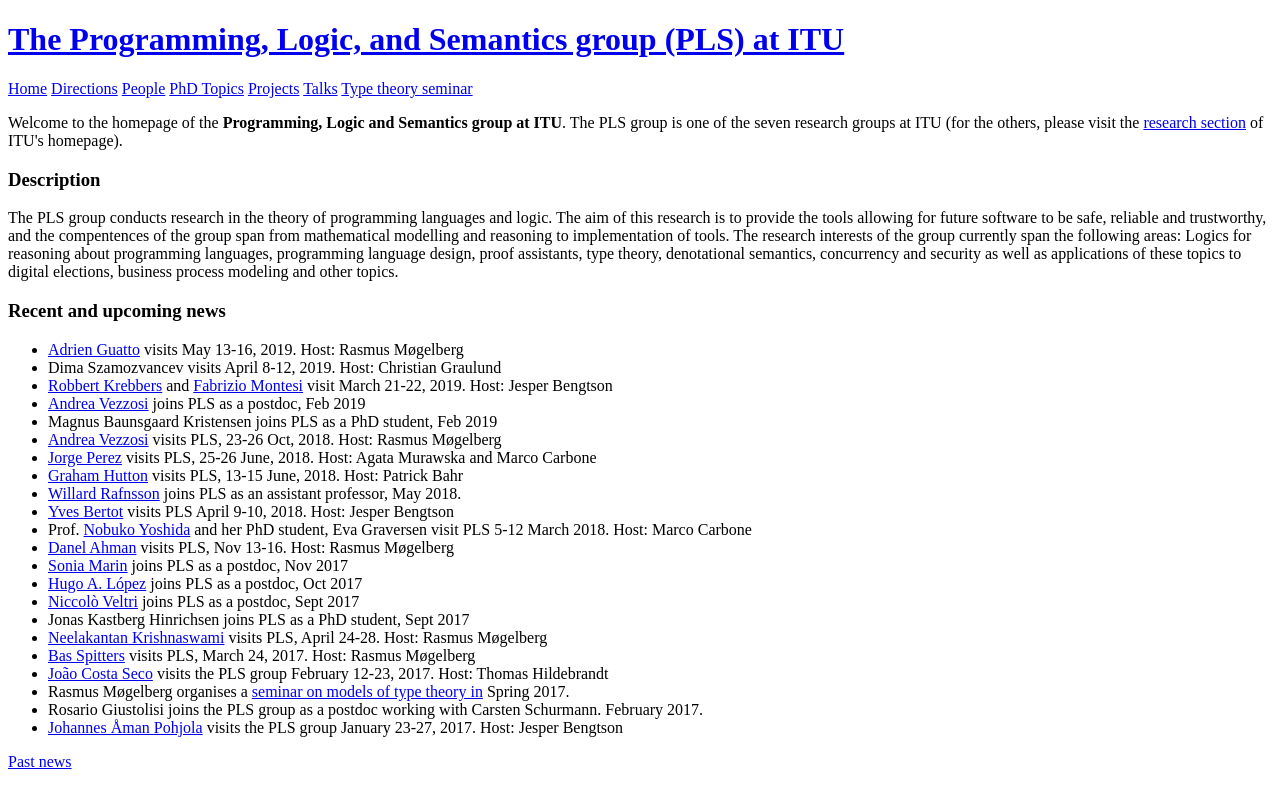
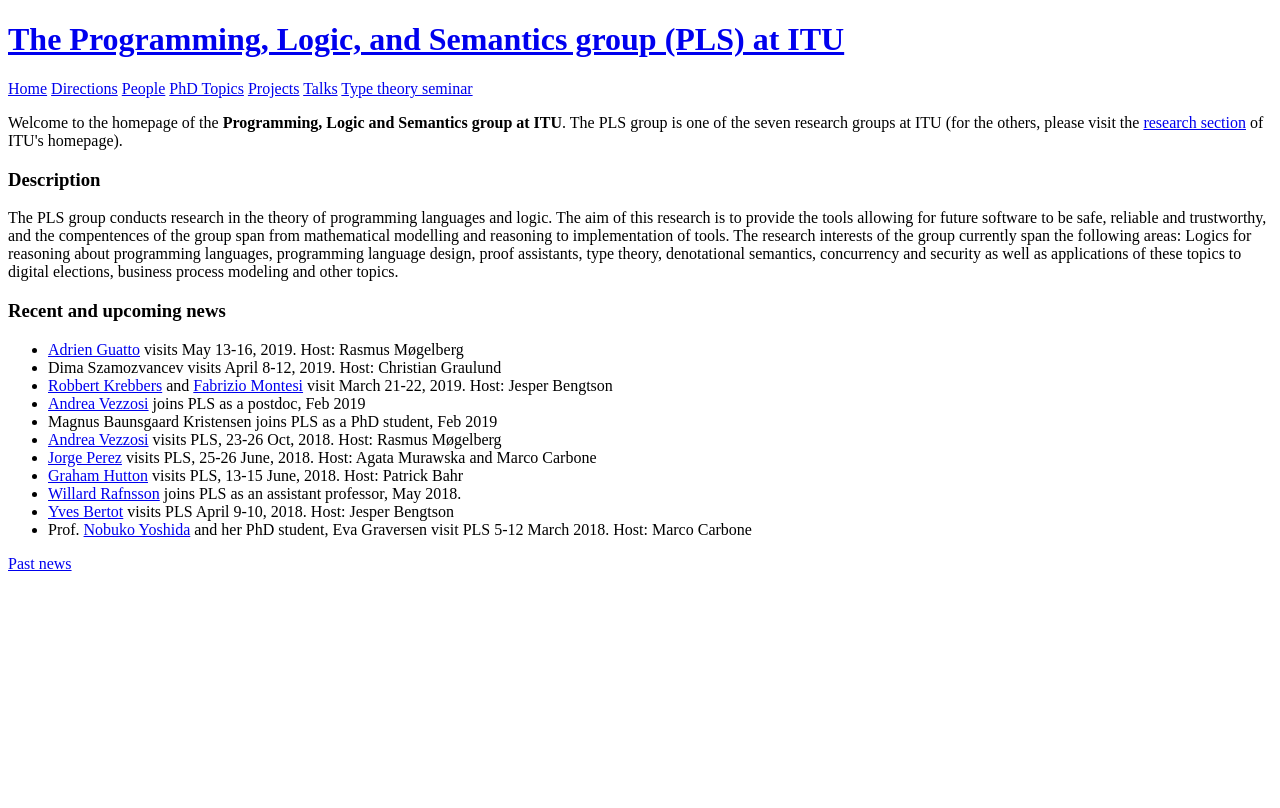
Before and after one commit to rmogelberg/pls.itu.dk, a Jekyll site: the page built from index.md, in a window 1280 px wide. Shown: the top 808 px of the page. Built offline with Jekyll 4.4.1, drawn with Linux system fonts in a browser that asks for light colours.

Commit message:
Various updates

```diff
--- a/index.md
+++ b/index.md
@@ -34,27 +34,5 @@
 -   Prof. [Nobuko
     Yoshida](http://mrg.doc.ic.ac.uk/people/nobuko-yoshida/) and her PhD
     student, Eva Graversen visit PLS 5-12 March 2018. Host: Marco Carbone
--   [Danel Ahman](https://danelahman.github.io/) visits PLS, Nov 13-16.
-    Host: Rasmus Møgelberg
--   [Sonia Marin](http://www.lix.polytechnique.fr/Labo/Sonia.Marin/)
-    joins PLS as a postdoc, Nov 2017
--   [Hugo A. López](http://lopezacosta.net/) joins PLS as a postdoc, Oct
-    2017
--   [Niccolò Veltri](https://niccoloveltri.github.io) joins PLS as a
-    postdoc, Sept 2017
--   Jonas Kastberg Hinrichsen joins PLS as a PhD student, Sept 2017
--   [Neelakantan Krishnaswami](https://www.cl.cam.ac.uk/~nk480/) visits
-    PLS, April 24-28. Host: Rasmus Møgelberg
--   [Bas Spitters](http://www.cs.au.dk/~spitters/) visits PLS, March
-    24, 2017. Host: Rasmus Møgelberg
--   [João Costa Seco](http://docentes.fct.unl.pt/jrcs/) visits the PLS
-    group February 12-23, 2017. Host: Thomas Hildebrandt
--   Rasmus Møgelberg organises a [seminar on models of type theory
-    in](Type_theory_seminar) Spring 2017.
--   Rosario Giustolisi joins the PLS group as a postdoc working with
-    Carsten Schurmann. February 2017.
--   [Johannes Åman
-    Pohjola](https://www.chalmers.se/en/staff/Pages/pohjola.aspx) visits
-    the PLS group January 23-27, 2017. Host: Jesper Bengtson
 
 [Past news](Past_news.html)
```
